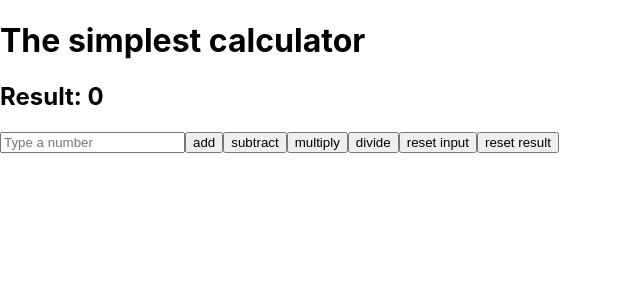
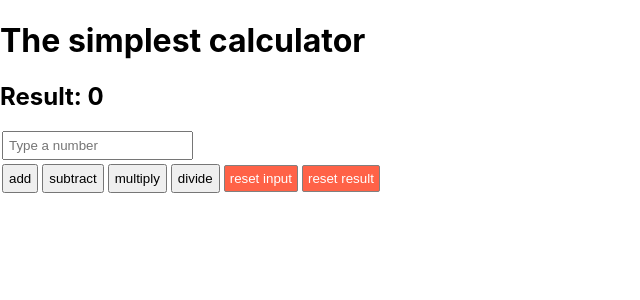
Before and after one commit to Berezovikov-A/react-basics-assessment, a React (Create React App) app: page / in a window 1280 px wide. Shown: the top 300 px of the page, without its empty margins (0-640 px from the left). Built offline with nearby package versions, Linux system fonts and the light colour scheme.

Commit message:
added styling

```diff
--- a/src/App.css
+++ b/src/App.css
@@ -37,18 +37,29 @@
   }
 }
 
-.nav-menu {
-  background-color: blueviolet;
-  padding: 10px;
+.input {
+  display: flex;
+  padding: 5px;
+  margin: 2px;
 }
 
-.nav-item {
-  display: flexbox;
-  align-content: center;
-  padding: 10px;
-  margin: 10px;
-  text-decoration: none;
-  font-family: 'Times New Roman', Times, serif;
-  font-size: xx-large;
+.button {
+  display: inline-flex;
+  padding: 5px;
+  margin: 2px;
+}
+
+.button.reset {
+  background-color: #FF6247;
   color: white;
+  border: solid grey 1px;
+  border-radius: 2px;
 }
+
+button.reset:hover {
+  background-color: #EB2300;
+}
+
+.button.reset:active {
+  background-color: #FFA28F;
+}
--- a/src/App.jsx
+++ b/src/App.jsx
@@ -17,10 +17,10 @@ function App() {
         return Number(result) * Number(inputRef.current.value);
       case 'divide':
         return Number(result) / Number(inputRef.current.value);
-      case 'input':
+      case 'inputReset':
         inputRef.current.value = null;
         return result;
-      case 'result':
+      case 'resultReset':
         return 0;
       default:
         return result;
@@ -33,19 +33,19 @@ function App() {
     <>
       <h1>The simplest calculator</h1>
       <h2>Result: {result}</h2>
-      <form onSubmit={(e) => e.preventDefault()}>
-        <input
+      <form className="calculator" onSubmit={(e) => e.preventDefault()}>
+        <input className="input"
           pattern="[0-9]"
           type="number"
           ref={inputRef}
           placeholder="Type a number"
            />
-        <button onClick={() => dispath({type: 'add'})}>add</button>
-        <button onClick={() => dispath({type: 'subtract'})}>subtract</button>
-        <button onClick={() => dispath({type: 'multiply'})}>multiply</button>
-        <button onClick={() => dispath({type: 'divide'})}>divide</button>
-        <button onClick={() => dispath({type: 'input'})}>reset input</button>
-        <button onClick={() => dispath({type: 'result'})}>reset result</button>
+        <button className="button" onClick={() => dispath({type: 'add'})}>add</button>
+        <button className="button" onClick={() => dispath({type: 'subtract'})}>subtract</button>
+        <button className="button" onClick={() => dispath({type: 'multiply'})}>multiply</button>
+        <button className="button" onClick={() => dispath({type: 'divide'})}>divide</button>
+        <button className="button reset" onClick={() => dispath({type: 'inputReset'})}>reset input</button>
+        <button className="button reset" onClick={() => dispath({type: 'resultReset'})}>reset result</button>
       </form>
     </>
   );
```
